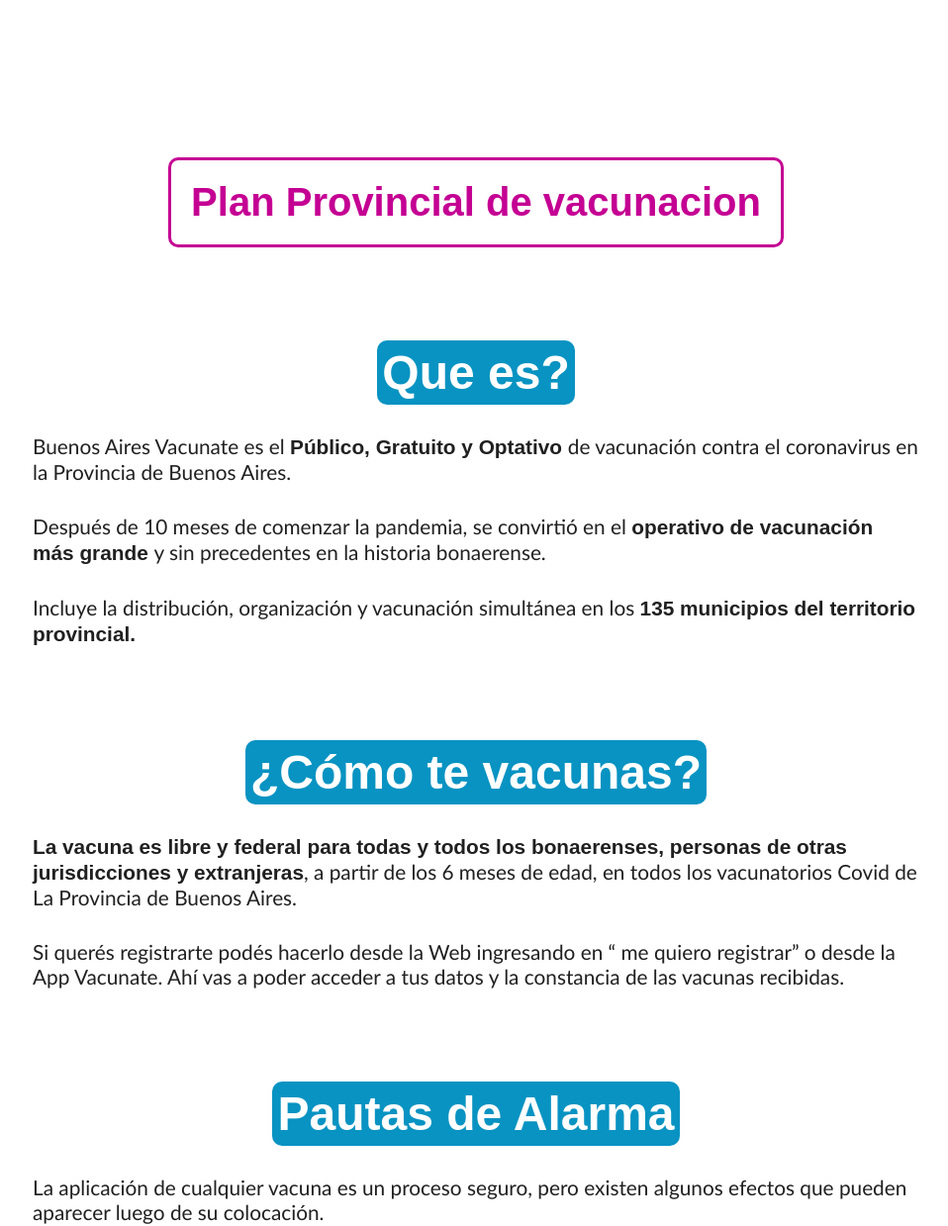
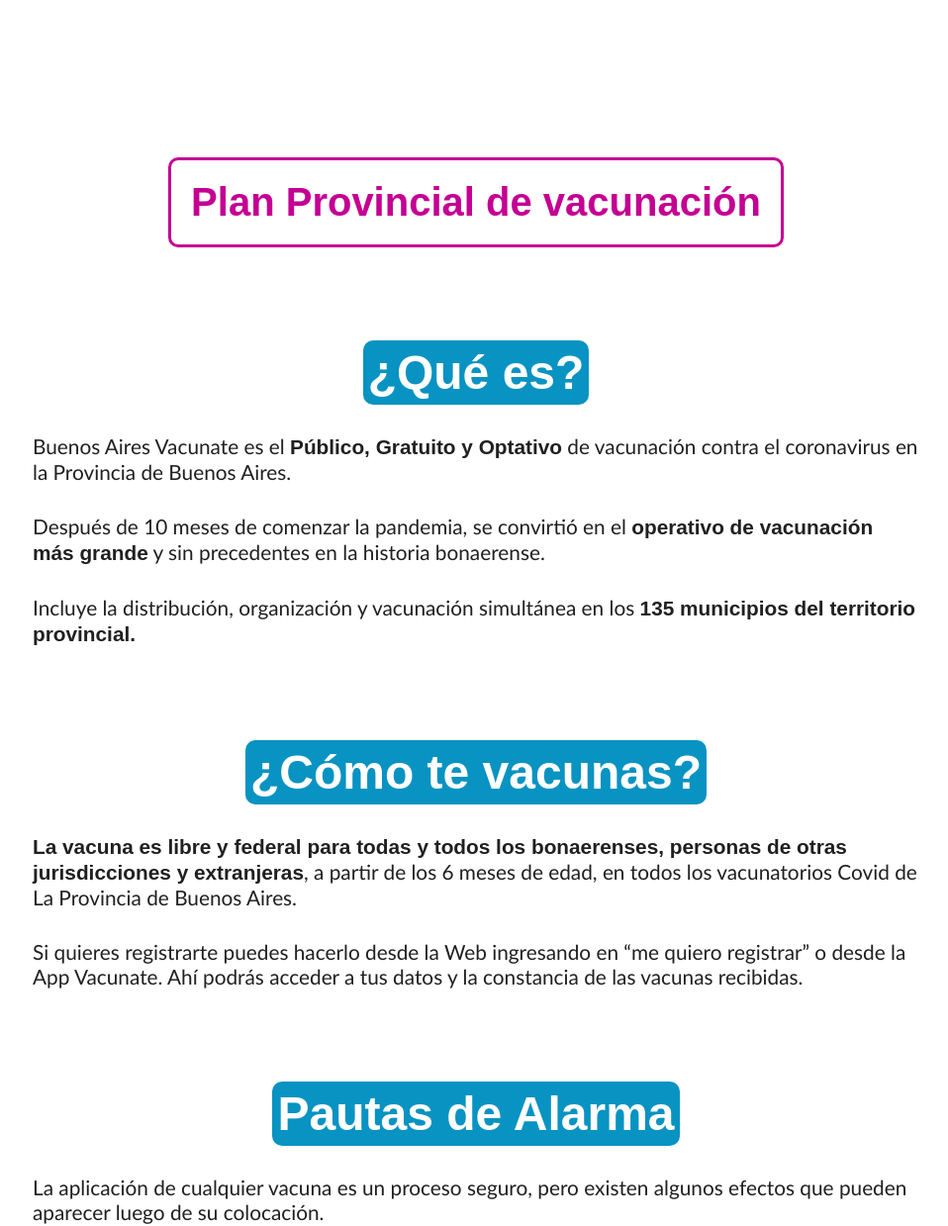
Before and after one commit to franciscosucho/vacunatorio, a PHP site: page / in a window 1280 px wide. Shown: the part 897-2136 px from the top of the page at 99% size, without its empty margins (159-1117 px from the left). Run offline with PHP 8.4, Linux system fonts and the light colour scheme; data comes from the database, SQL or seed files in the repository.

Commit message:
14/11/23

```diff
--- a/css/estilo.css
+++ b/css/estilo.css
@@ -24,6 +24,7 @@
   left: 0px;
   position: absolute;
   height: 80px;
+  cursor: pointer;
 }
 body header .cont_he {
   display: flex;
@@ -103,7 +104,8 @@
   height: 10%;
   width: 40vw;
 }
-body header .cont_he ul li {
+body header .cont_he ul a {
+  text-decoration: none;
   transition: all 0.2s ease-in-out;
   cursor: pointer;
   padding: 10px;
@@ -114,7 +116,7 @@
   font-weight: bolder;
   list-style: none;
 }
-body header .cont_he ul li:hover {
+body header .cont_he ul a:hover {
   background-color: rgb(3, 128, 170);
 }
 body header .cont_vic {
@@ -334,6 +336,18 @@
   color: rgb(68, 68, 68);
   background-color: rgba(10, 99, 129, 0.548);
 }
+body main .sec_info .cont_info .cont_lista .rojo {
+  font-weight: 600;
+  color: rgb(252, 42, 42);
+}
+body main .sec_info .cont_info .cont_lista .amarillo {
+  font-weight: 500;
+  color: rgb(255, 255, 38);
+}
+body main .sec_info .cont_info .cont_lista .verde {
+  font-weight: 600;
+  color: rgb(85, 231, 56);
+}
 body main .sec_info .cont_info .cont_lista .par {
   background-color: rgba(255, 255, 255, 0.644);
 }
--- a/css/estilo.scss
+++ b/css/estilo.scss
@@ -24,6 +24,7 @@
             left: 0px;
             position: absolute;
             height: 80px;
+            cursor: pointer;
         }
 
         .cont_he {
@@ -114,7 +115,8 @@
                 height: 10%;
                 width: 40vw;
 
-                li {
+                a {
+                    text-decoration: none;
                     transition: all .2s ease-in-out;
                     cursor: pointer;
                     padding: 10px;
@@ -381,7 +383,18 @@
                         color: rgb(68, 68, 68);
                         background-color: rgba(10, 99, 129, 0.548);
                     }
-
+                    .rojo{
+                        font-weight: 600;
+                        color: rgb(252, 42, 42);
+                    }
+                    .amarillo{
+                        font-weight: 500;
+                        color: rgb(255, 255, 38)
+                    }
+                    .verde{
+                        font-weight: 600;
+                        color: rgb(85, 231, 56)
+                    }
                     .par {
                         background-color: rgba(255, 255, 255, 0.644);
                     }
--- a/form.php
+++ b/form.php
@@ -29,7 +29,7 @@
             <input type="text" placeholder="Dni" name="dni" class="enviar">
             <input type="text" class="solicitud" placeholder="solicitud" name="solicitud">
             <input type="text" placeholder="Telefono" name="telefono">
-            <input type="text" placeholder="Correo electronico" name="email">
+            <input type="email" placeholder="Correo electronico" name="email">
             <select id="localidad" name="localidad" class="selec">
                 <option value="Boulogne">Boulogne</option>
                 <option value="Carapachay">Carapachay</option>
--- a/index.js
+++ b/index.js
@@ -1,6 +1,5 @@
 var ver_vacunas = document.querySelector(".ver_vacunas");
 var ver_info = document.querySelector(".ver_info");
-var sec_vacunas = document.querySelector(".sec_vacunas");
 var sec_info = document.querySelector(".sec_info");
 var ver_img = document.querySelector(".ver_img");
 var sec_img = document.querySelector(".sec_img");
@@ -13,33 +12,24 @@
 var btn_close = document.querySelector(".btn_close");
 var cont_menu = document.querySelector(".cont_menu");
 var sec_prin=document.querySelector(".sec_prin");
-
+var img_prin=document.getElementById("img_prin")
 btn_menu.addEventListener("click", () => {
     cont_menu.classList.toggle("active")
-
-
 })
 
 btn_close.addEventListener("click", () => {
     cont_menu.classList.toggle("active")
-
-
 })
 
-
-
-ver_vacunas.addEventListener("click", () => {
-    sec_vacunas.classList.toggle("active")
-    sec_info.classList.remove("active")
+img_prin.addEventListener("click",()=>{
+    sec_info.classList.toggle('active');
     sec_img.classList.remove('active')
     sec_horarios.classList.remove("active")
-    sec_prin.classList.add("ocultar")
-
+    sec_prin.classList.remove("ocultar")
 })
-
 ver_info.addEventListener("click", () => {
     sec_info.classList.toggle('active');
-    sec_vacunas.classList.remove("active")
+
     sec_img.classList.remove('active')
     sec_horarios.classList.remove("active")
     sec_prin.classList.add("ocultar")
@@ -47,16 +37,13 @@
 
 ver_img.addEventListener("click", () => {
     sec_img.classList.toggle('active')
-    sec_vacunas.classList.remove("active")
     sec_info.classList.remove('active');
     sec_horarios.classList.remove("active")
     sec_prin.classList.add("ocultar")
 })
 ver_horarios.addEventListener("click", () => {
-
     sec_horarios.classList.toggle("active")
     sec_img.classList.remove('active')
-    sec_vacunas.classList.remove("active")
     sec_info.classList.remove('active');
     sec_prin.classList.add("ocultar")
 })
--- a/index.php
+++ b/index.php
@@ -1,5 +1,5 @@
 <!DOCTYPE html>
-<html lang="en">
+<html lang="es">
 
 <head>
 
@@ -14,24 +14,23 @@
 
 <body>
     <header>
-        <img src="https://citymis.co/custom/vicentelopez/public/_css/logo150x550.png" alt="">
+        <img id="img_prin" src="https://citymis.co/custom/vicentelopez/public/_css/logo150x550.png" alt="">
         <div class="cont_he">
 
             <h1>Vacunatorio</h1>
             <ul>
-                <li class="ver_info">Informacion sobre las vacunas </li>
-                <li class="ver_vacunas">Tipos de vacunas</li>
-                <li class="ver_img">Ubicaciones de vacuatorios</li>
-                <li class="ver_horarios">Horarios de Vacunacion</li>
-                <li class="ver_horarios">Info vacunacion</li>
+                <a href="#sec_info"  class="ver_info">Información sobre las vacunas </a>
+                <a class="ver_img">Ubicaciones de vacunatorios</a>
+                <a class="ver_horarios">Horarios de Vacunación</a>
+                <a class="ver_horarios">Info vacunación</a>
             </ul>
             <div class="cont_menu">
-                <h3>Menu de usuario</h3>
+                <h3>Menú de usuario</h3>
                 <div class="cont_obj">
                     <span class="material-symbols-outlined">
                         list_alt
                     </span>
-                    <a>Ver turnos medicos</a>
+                    <a>Ver turnos médicos</a>
                 </div>
 
                 <div class="cont_obj">
@@ -59,7 +58,7 @@
         </div>
 
         <div class="cont_vic">
-            <h3>Vicente lopez</h3>
+            <h3>Vicente López</h3>
         </div>
 
     </header>
@@ -68,16 +67,16 @@
         <img src="https://www.vicentelopez.gov.ar/contenido/2023-01-18-961-imagen.jpg" alt="">
         <section class="sec_prin">
 
-            <h2 class="texto_main">Plan Provincial de vacunacion</h2>
-            <h5 class="text_encabezado">Que es?</h5>
-            <p class="text_p">Buenos Aires Vacunate es el <b> Público, Gratuito y Optativo </b> de vacunación contra el coronavirus en la Provincia de Buenos Aires.</p>
-            <p class="text_p"> Después de 10 meses de comenzar la pandemia, se convirtió en el <b>operativo de vacunación más grande </b>y sin precedentes en la historia bonaerense.</p>
-            <p class="text_p"> Incluye la distribución, organización y vacunación simultánea en los <b> 135 municipios del territorio provincial.</b>
+            <h2 class="texto_main">Plan Provincial de vacunación</h2>
+            <h5 class="text_encabezado">¿Qué es?</h5>
+            <p class="text_p">Buenos Aires Vacunate es el <b>Público, Gratuito y Optativo</b> de vacunación contra el coronavirus en la Provincia de Buenos Aires.</p>
+            <p class="text_p">Después de 10 meses de comenzar la pandemia, se convirtió en el <b>operativo de vacunación más grande</b> y sin precedentes en la historia bonaerense.</p>
+            <p class="text_p">Incluye la distribución, organización y vacunación simultánea en los <b>135 municipios del territorio provincial.</b>
 
             </p>
             <h5 class="text_encabezado">¿Cómo te vacunas?</h5>
             <p class="text_p"><b>La vacuna es libre y federal para todas y todos los bonaerenses, personas de otras jurisdicciones y extranjeras</b>, a partir de los 6 meses de edad, en todos los vacunatorios Covid de La Provincia de Buenos Aires.</p>
-            <p class="text_p">Si querés registrarte podés hacerlo desde la Web ingresando en “ me quiero registrar” o desde la App Vacunate. Ahí vas a poder acceder a tus datos y la constancia de las vacunas recibidas.
+            <p class="text_p">Si quieres registrarte puedes hacerlo desde la Web ingresando en “me quiero registrar” o desde la App Vacunate. Ahí podrás acceder a tus datos y la constancia de las vacunas recibidas.
             </p>
             <h5 class="text_encabezado">Pautas de Alarma</h5>
             <p class="text_p">La aplicación de cualquier vacuna es un proceso seguro, pero existen algunos efectos que pueden aparecer luego de su colocación.</p>
@@ -120,71 +119,8 @@
                 </div>
             </div>
         </section>
-        <section class="sec_vacunas">
-            <h3 class="text_vacunas">Tipos De vacuna</h3>
-
-            <?php
-
-            // Haciendo la conexión a la base de datos y pidiendo las canciones
-            $conexionDatos = new mysqli('localhost', 'root', '', 'vacunatorio');
-            $queryInvent = "SELECT * FROM inventario WHERE dirigido_para='Recién nacidos'";
-            $resultInvent = mysqli_query($conexionDatos, $queryInvent);
-            echo ('<div class="cont_info">');
-
-            $vacuna = mysqli_fetch_array($resultInvent);
-            echo ('<h4> ' . $vacuna['dirigido_para'] . '</h4>');
-            while ($vacuna = mysqli_fetch_array($resultInvent)) {
-                echo ('<div class="articuloo">');
-                echo ('<p class="vacuna-name"> Nombre: ' . $vacuna['nombre'] . '</p>');
-                echo ('</div>');
-            }
-
-            echo ('</div> ');
-            $conexionDatos = new mysqli('localhost', 'root', '', 'vacunatorio');
-            $queryInvent = "SELECT * FROM inventario WHERE id_producto >= 16 and dirigido_para='Lactantes'";
-            $resultInvent = mysqli_query($conexionDatos, $queryInvent);
-            echo ('<div class="cont_info">');
-            $vacuna = mysqli_fetch_array($resultInvent);
-            echo ('<h4>  ' . $vacuna['dirigido_para'] . '</h4>');
-            while ($vacuna = mysqli_fetch_array($resultInvent)) {
-                echo ('<div class="articulo">');
-                echo ('<p class="vacuna-name"> Nombre: ' . $vacuna['nombre'] . '</p>');
-                echo ('</div>');
-            }
-            echo ('</div> ');
-
-            $conexionDatos = new mysqli('localhost', 'root', '', 'vacunatorio');
-            $queryInvent = "SELECT * FROM inventario WHERE dirigido_para='3 Meses'";
-            $resultInvent = mysqli_query($conexionDatos, $queryInvent);
-            echo ('<div class="cont_info">');
-            $vacuna = mysqli_fetch_array($resultInvent);
-            echo ('<h4> ' . $vacuna['dirigido_para'] . '</h4>');
-            while ($vacuna = mysqli_fetch_array($resultInvent)) {
-                echo ('<div class="articulo">');
-                echo ('<p class="vacuna-name"> Nombre: ' . $vacuna['nombre'] . '</p>');
-                echo ('</div>');
-            }
-            echo ('</div> ');
-
-            $conexionDatos = new mysqli('localhost', 'root', '', 'vacunatorio');
-            $queryInvent = "SELECT * FROM inventario WHERE id_producto >= 16 and dirigido_para='4 Meses'";
-            $resultInvent = mysqli_query($conexionDatos, $queryInvent);
-            echo ('<div class="cont_info">');
-            $vacuna = mysqli_fetch_array($resultInvent);
-            echo ('<h4>  ' . $vacuna['dirigido_para'] . '</h4>');
-            while ($vacuna = mysqli_fetch_array($resultInvent)) {
-                echo ('<div class="articulo">');
-                echo ('<p class="vacuna-name"> Nombre: ' . $vacuna['nombre'] . '</p>');
-                echo ('</div>');
-            }
-
-            echo ('</div> ');
-
-            ?>
-
-        </section>
-        <section class="sec_info">
-            <h3>Informacion sobre las vacunas</h3>
+        <section class="sec_info" id="sec_info">
+            <h3>Información sobre las vacunas</h3>
 
             <?php
             // Haciendo la conexión a la base de datos y pidiendo las canciones
@@ -208,7 +144,7 @@
 
         </section>
         <section class="sec_horarios">
-            <h3>Horarios de Vacunacion.</h3>
+            <h3>Horarios de Vacunación.</h3>
 
             <?php
             // Haciendo la conexión a la base de datos y pidiendo las canciones
@@ -220,10 +156,10 @@
             $vacuna = mysqli_fetch_array($resultInvent);
             while ($vacuna = mysqli_fetch_array($resultInvent)) {
                 echo ('<div class="articulo">');
-                echo ('<h4 class="vacuna-name"> Clinica: ' . $vacuna['nombre'] . '</h4>');
-                echo ('<p class="vacuna-name"> Direccion: ' . $vacuna['direccion'] . '</p>');
-                echo ('<p class="vacuna-name"> Telefono: ' . $vacuna['telefono'] . '</p>');
-                echo ('<p class="vacuna-name"> Horario de Atencion: ' . $vacuna['horario_atencion'] . '</p>');
+                echo ('<h4 class="vacuna-name"> Clínica: ' . $vacuna['nombre'] . '</h4>');
+                echo ('<p class="vacuna-name"> Dirección: ' . $vacuna['direccion'] . '</p>');
+                echo ('<p class="vacuna-name"> Teléfono: ' . $vacuna['telefono'] . '</p>');
+                echo ('<p class="vacuna-name"> Horario de Atención: ' . $vacuna['horario_atencion'] . '</p>');
                 echo ('</div>');
             }
             echo ('</div> ');
@@ -265,8 +201,7 @@
 </html>
 
 <?php
-function lista($opcion)
-{
+function lista($opcion){
     $conexionDatos = new mysqli('localhost', 'root', '', 'vacunatorio');
     $queryInvent = "SELECT id_producto,$opcion FROM `inventario` WHERE dirigido_para!=''";
     $resultInvent = mysqli_query($conexionDatos, $queryInvent);
@@ -275,12 +210,12 @@
     if ($opcion == "nombre") {
         echo ('<h4 class="titulo"> NOMBRE</h4>');
     } elseif ($opcion == "efectividad_en_dias") {
-        echo ('<h4 class="titulo">EFECTO</h4>');
+        echo ('<h4 class="titulo">EFECTO EN DIAS</h4>');
     } elseif ($opcion == "dirigido_para") {
-        echo ('<h4 class="titulo">DIRIGIDO PARA  </h4>');
+        echo ('<h4 class="titulo">DIRIGIDO PARA</h4>');
     }
     elseif ($opcion == "stock") {
-        echo ('<h4 class="titulo">Stock</h4>');
+        echo ('<h4 class="titulo">STOCK</h4>');
     }
     while ($vacuna = mysqli_fetch_array($resultInvent)) {
         if ($vacuna['id_producto'] % 2 == 0) {
@@ -304,7 +239,17 @@
                 echo ('<p class="vacuna-name">' . $vacuna['dirigido_para'] . '</p>');
             }
             elseif ($opcion == "stock") {
-                echo ('<p class="vacuna-name">' . $vacuna['stock'] . '</p>');
+                if($vacuna['stock']>=100 ){
+                    echo ('<p class="vacuna-name verde ">' . $vacuna['stock'] . '</p>');
+                }
+                elseif($vacuna['stock']<50 && $vacuna['stock']>10){
+                    echo ('<p class="vacuna-name amarillo ">' . $vacuna['stock'] . '</p>');
+                }
+                elseif($vacuna['stock']<10){
+                    echo ('<p class="vacuna-name rojo ">' .$vacuna['stock']. '</p>');
+                }
+
+
             }
         }
     }
```
Also changed, not shown: 1 other file.
